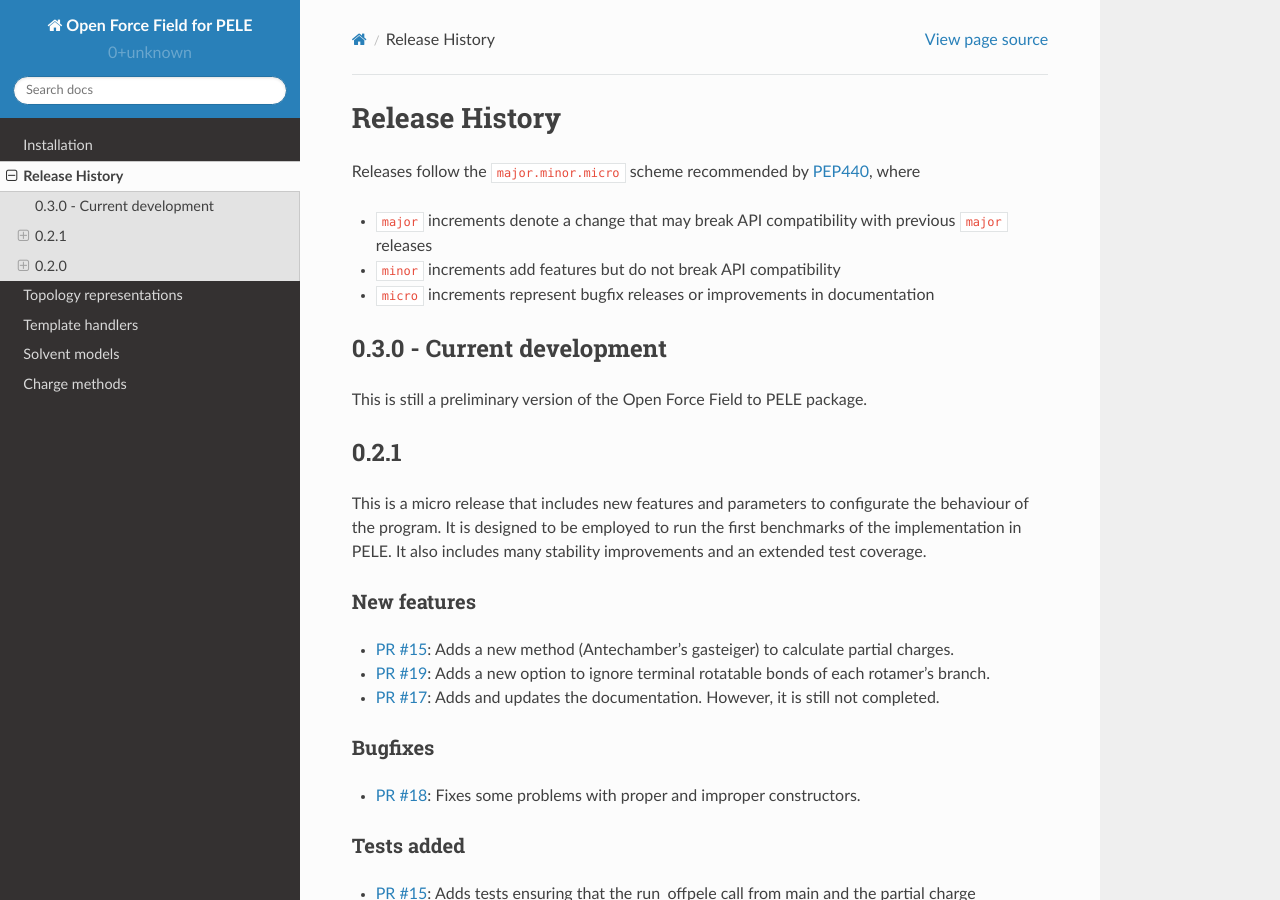
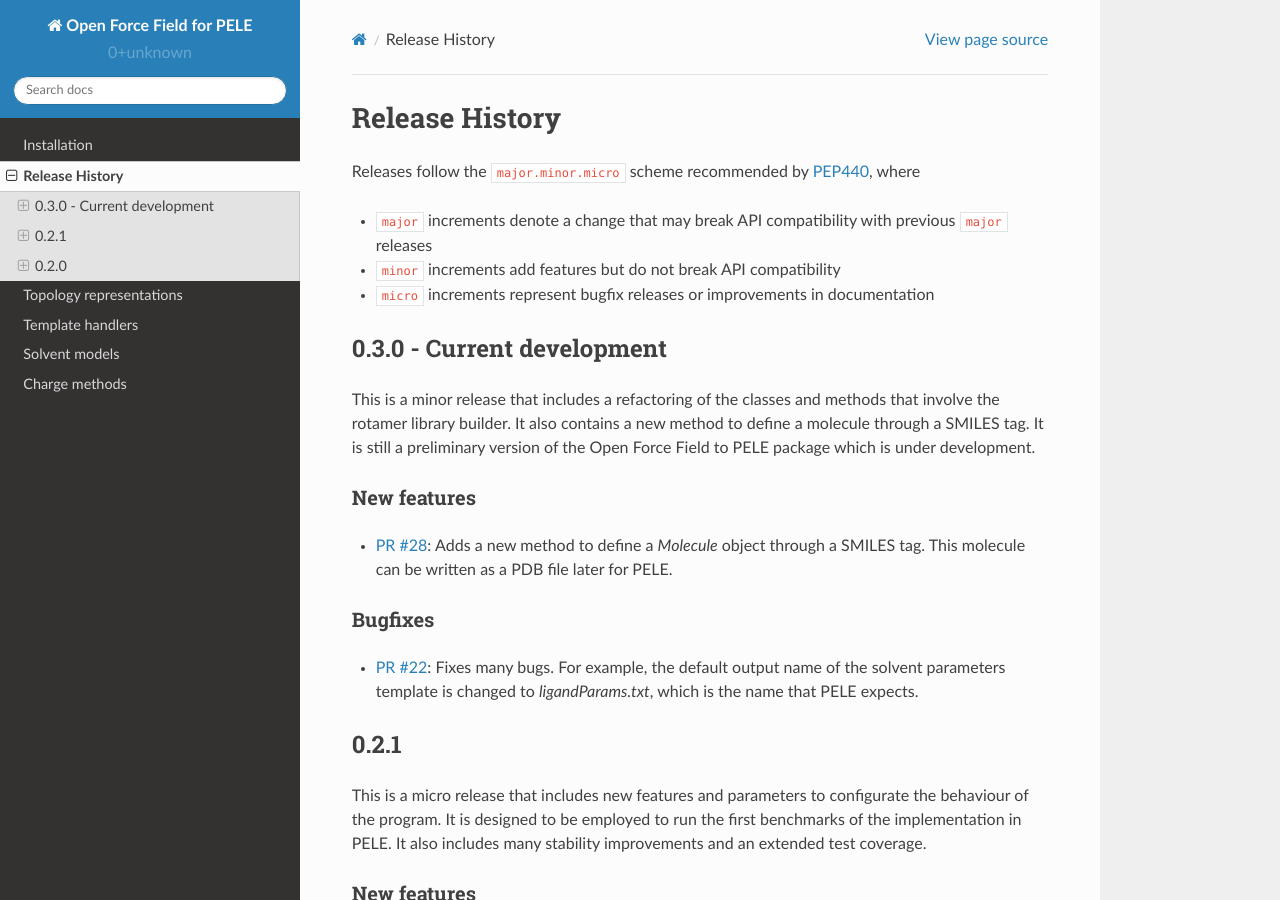
Before and after one commit to martimunicoy/peleffy, a Sphinx documentation site: the page built from docs/releasehistory.rst, in a window 1280 px wide and 900 px high. Built offline with Sphinx 7.4.7 and the Read the Docs theme 2.0.0, drawn with Linux system fonts in a browser that asks for light colours.

Commit message:
Update releasehistory.rst

```diff
--- a/docs/releasehistory.rst
+++ b/docs/releasehistory.rst
@@ -7,10 +7,19 @@ Releases follow the ``major.minor.micro`` scheme recommended by `PEP440 <https:/
 * ``minor`` increments add features but do not break API compatibility
 * ``micro`` increments represent bugfix releases or improvements in documentation
 
+
 0.3.0 - Current development
 -------------------------
 
-This is still a preliminary version of the Open Force Field to PELE package.
+This is a minor release that includes a refactoring of the classes and methods that involve the rotamer library builder. It also contains a new method to define a molecule through a SMILES tag. It is still a preliminary version of the Open Force Field to PELE package which is under development.
+
+New features
+""""""""""""
+- `PR #28 <https://github.com/martimunicoy/offpele/pull/28>`_: Adds a new method to define a `Molecule` object through a SMILES tag. This molecule can be written as a PDB file later for PELE.
+
+Bugfixes
+""""""""
+- `PR #22 <https://github.com/martimunicoy/offpele/pull/22>`_: Fixes many bugs. For example, the default output name of the solvent parameters template is changed to `ligandParams.txt`, which is the name that PELE expects.
 
 
 0.2.1
```
